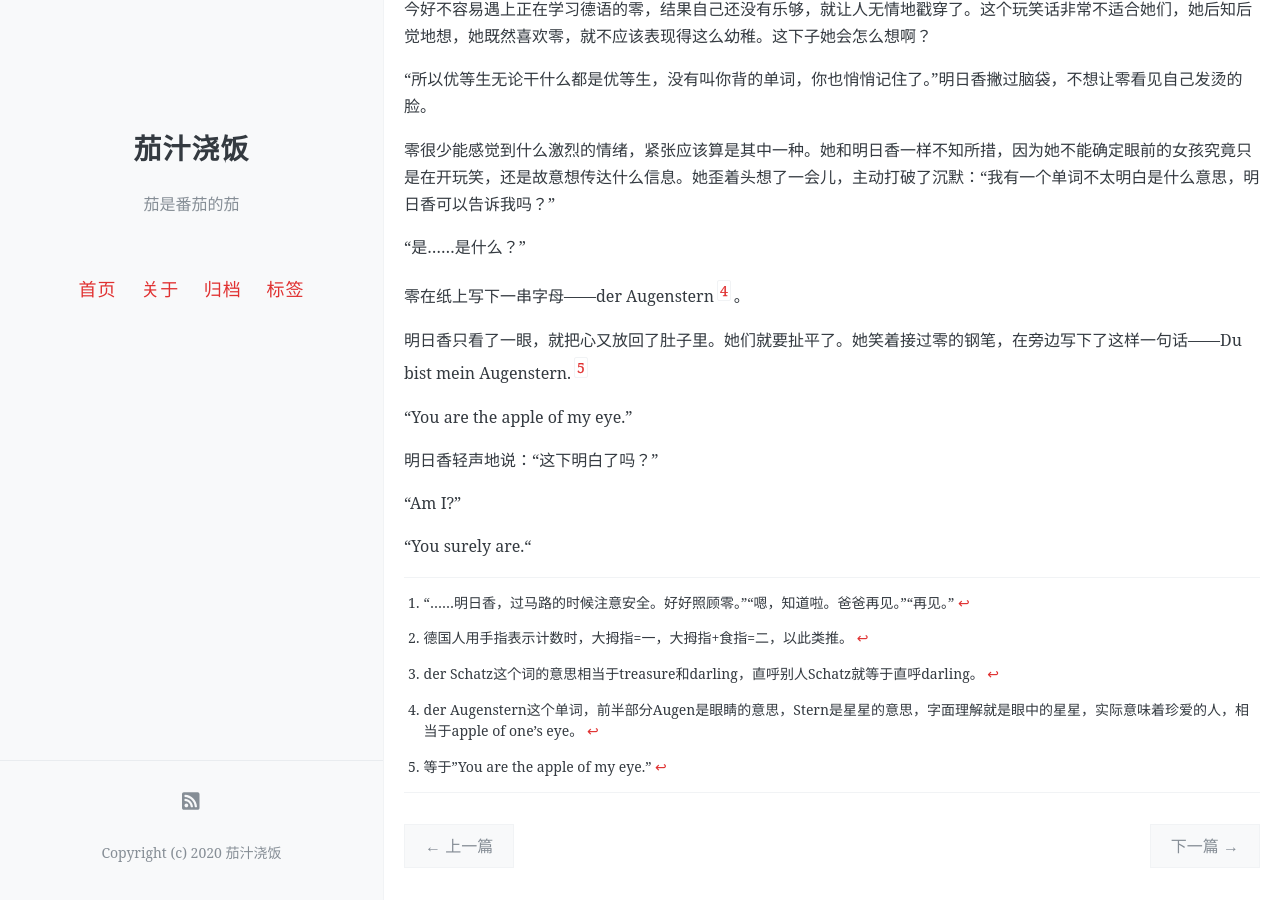
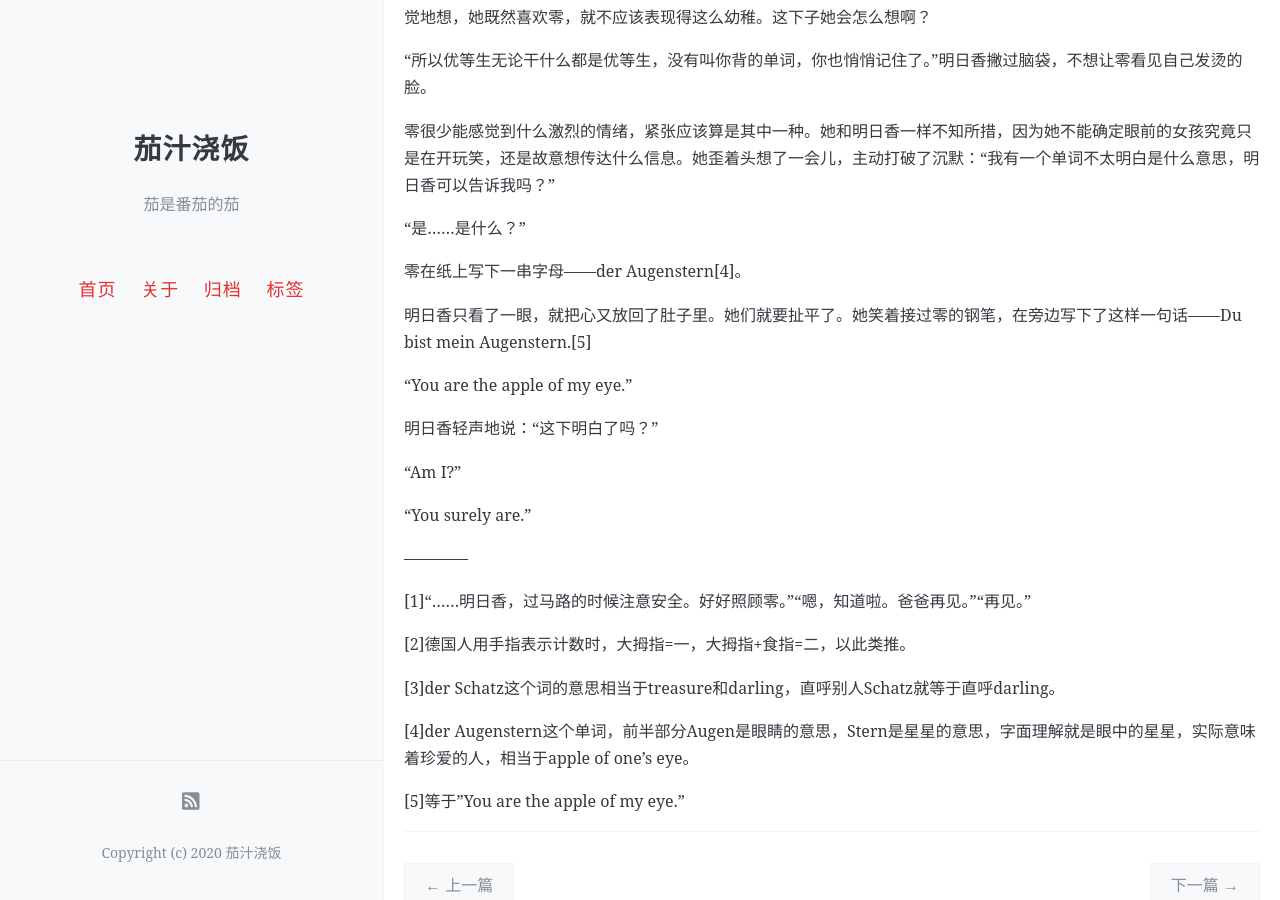
Before and after one commit to onemorebluemoon/ketchup, a Jekyll site: the page built from _posts/2018-12-07-eva4.md, in a window 1280 px wide and 900 px high, scrolled down 3219 px. Built offline with Jekyll 4.4.1, drawn with Linux system fonts in a browser that asks for light colours; comment, search, counter and statistics services are not loaded; some of the changed text lies outside the part shown.

Commit message:
Update 2018-12-07-eva4.md

```diff
--- a/_posts/2018-12-07-eva4.md
+++ b/_posts/2018-12-07-eva4.md
@@ -13,7 +13,7 @@ comments: true
 
 „Naja, ich weiß. Tschüss Papa!“
 
-„Tschüss.“[^1]
+„Tschüss.“[1]
 
 明日香走出庭院的时候，零已经在大门外等了好一会儿。她抱着书包，鞋尖来回拨弄小路上的石子。记不清是从什么时候开始的了，她总是像这样等着明日香。
 
@@ -67,7 +67,7 @@ comments: true
 
 零的脸上始终没有什么表情，只有明日香才看得出她眼里的笑意。
 
-吃午饭时，三个女孩像往常一样坐在一起。真嗣提着一大袋饮料从她们身旁经过——啊，男孩子们——但他走出两步之后又退了回来，腼腆地问她们要不要喝汽水。明日香知道零从来都不喝碳酸饮料，于是伸出了两根手指——大拇指和食指[^2]，即使已经在日本生活了十年，她还是保留着一些细小的旧习惯，像是怎么也纠正不过来似的。真嗣是知道她的，他点点头，递给她们两罐芬达，然后才去找自己的伙伴。
+吃午饭时，三个女孩像往常一样坐在一起。真嗣提着一大袋饮料从她们身旁经过——啊，男孩子们——但他走出两步之后又退了回来，腼腆地问她们要不要喝汽水。明日香知道零从来都不喝碳酸饮料，于是伸出了两根手指——大拇指和食指[2]，即使已经在日本生活了十年，她还是保留着一些细小的旧习惯，像是怎么也纠正不过来似的。真嗣是知道她的，他点点头，递给她们两罐芬达，然后才去找自己的伙伴。
 
 明日香余光瞥见零的嘴角微微上扬，忍不住感到好奇。她这一次既没有在开汽水时弄得满手都是，也没有因为被气泡呛到而咳嗽个不停，所以，零是在笑什么？
 
@@ -97,7 +97,7 @@ comments: true
 
 “-schatz。”零虽然感觉这个问法有些奇怪，但还是毫不犹豫地给出了回答。
 
-明日香得意地大笑一声。零不明所以地盯着她看了一会儿，慢慢意识到了她究竟在笑什么——Schatz在德语里的意思是宝物和亲爱的[^3]。明日香给出的词汇表里只有der Wortschatz，却没有der Schatz，它们之间的关系，零是在查词典的时候意外发现的。如果明日香不是故意想要戏弄她，那么这个玩笑应该更适合于情侣和家人之间的嬉闹。
+明日香得意地大笑一声。零不明所以地盯着她看了一会儿，慢慢意识到了她究竟在笑什么——Schatz在德语里的意思是宝物和亲爱的[3]。明日香给出的词汇表里只有der Wortschatz，却没有der Schatz，它们之间的关系，零是在查词典的时候意外发现的。如果明日香不是故意想要戏弄她，那么这个玩笑应该更适合于情侣和家人之间的嬉闹。
 
 “明日香？”
 
@@ -117,9 +117,9 @@ comments: true
 
 “是……是什么？”
 
-零在纸上写下一串字母——der Augenstern[^4]。
+零在纸上写下一串字母——der Augenstern[4]。
 
-明日香只看了一眼，就把心又放回了肚子里。她们就要扯平了。她笑着接过零的钢笔，在旁边写下了这样一句话——Du bist mein Augenstern.[^5]
+明日香只看了一眼，就把心又放回了肚子里。她们就要扯平了。她笑着接过零的钢笔，在旁边写下了这样一句话——Du bist mein Augenstern.[5]
 
 "You are the apple of my eye."
 
@@ -127,14 +127,16 @@ comments: true
 
 "Am I?"
 
-"You surely are.“
+"You surely are."
 
-[^1]:“……明日香，过马路的时候注意安全。好好照顾零。”“嗯，知道啦。爸爸再见。”“再见。”
+————
 
-[^2]:德国人用手指表示计数时，大拇指=一，大拇指+食指=二，以此类推。
+[1]“……明日香，过马路的时候注意安全。好好照顾零。”“嗯，知道啦。爸爸再见。”“再见。”
 
-[^3]:der Schatz这个词的意思相当于treasure和darling，直呼别人Schatz就等于直呼darling。
+[2]德国人用手指表示计数时，大拇指=一，大拇指+食指=二，以此类推。
 
-[^4]:der Augenstern这个单词，前半部分Augen是眼睛的意思，Stern是星星的意思，字面理解就是眼中的星星，实际意味着珍爱的人，相当于apple of one's eye。
+[3]der Schatz这个词的意思相当于treasure和darling，直呼别人Schatz就等于直呼darling。
 
-[^5]:等于"You are the apple of my eye."
+[4]der Augenstern这个单词，前半部分Augen是眼睛的意思，Stern是星星的意思，字面理解就是眼中的星星，实际意味着珍爱的人，相当于apple of one's eye。
+
+[5]等于"You are the apple of my eye."
```
